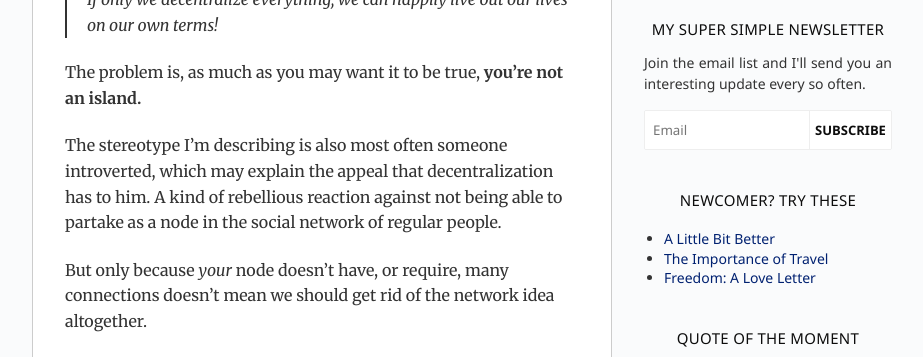
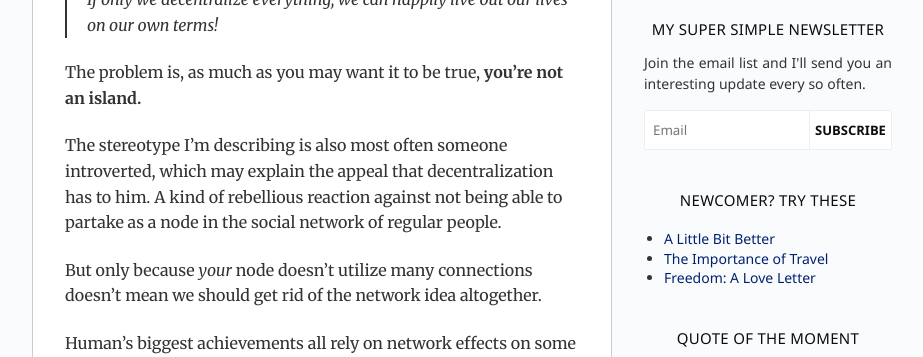
Before and after one commit to gdbroman/broman.blog, a Jekyll site: the page built from _posts/2020-08-10-decentralization-at-all-cost.md, in a window 1280 px wide and 900 px high, scrolled down 635 px, cut to the strip 0-357 px from the top of the window. Shown: the whole strip, without its empty margins (178-1101 px from the left). Built offline with Jekyll 4.4.1, drawn with Linux system fonts in a browser that asks for light colours.

Commit message:
revision

```diff
--- a/_posts/2020-08-10-decentralization-at-all-cost.md
+++ b/_posts/2020-08-10-decentralization-at-all-cost.md
@@ -10,7 +10,7 @@ The problem is, as much as you may want it to be true, **you’re not an island.
 
 The stereotype I’m describing is also most often someone introverted, which may explain the appeal that decentralization has to him. A kind of rebellious reaction against not being able to partake as a node in the social network of regular people.
 
-But only because _your_ node doesn’t have, or require, many connections doesn’t mean we should get rid of the network idea altogether.
+But only because _your_ node doesn’t utilize many connections doesn’t mean we should get rid of the network idea altogether.
 
 Human’s biggest achievements all rely on network effects on some level. And increasingly so.
 
```
